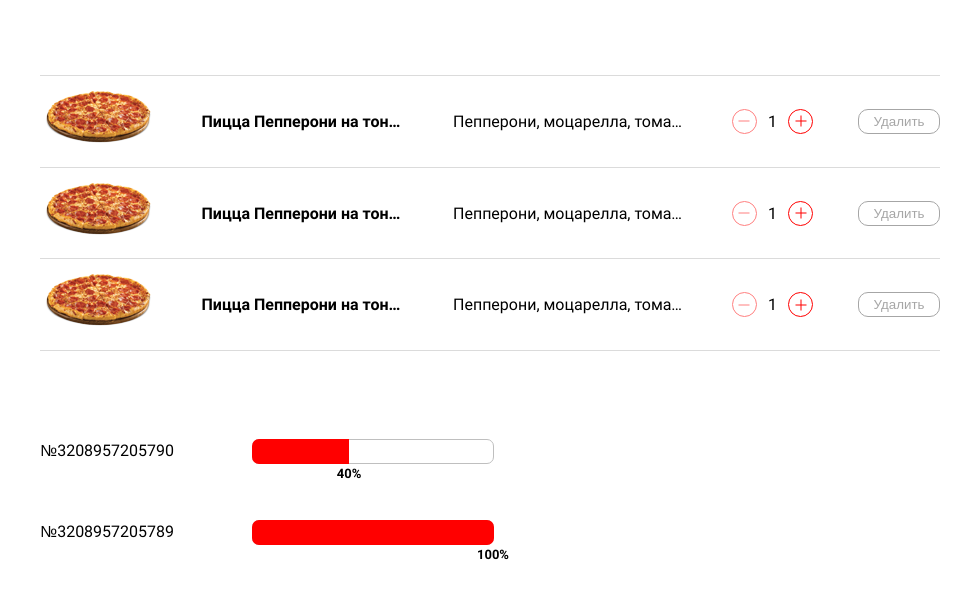
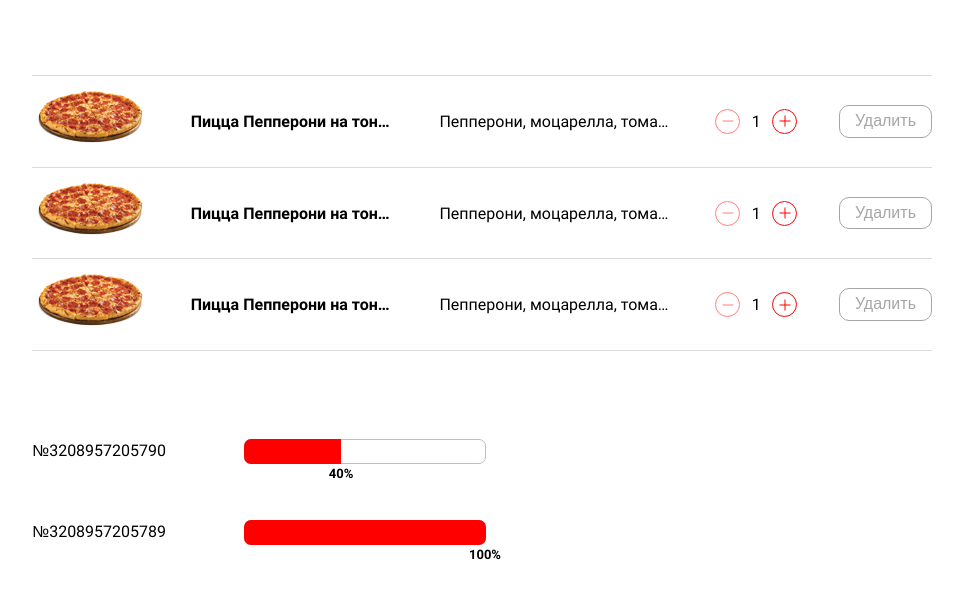
Before and after one commit to DivoDivnoe/test, a website built with webpack: page src/pug/index.pug in a window 1280 px wide. Shown: the whole page, without its empty margins (72-1043 px from the left). Built offline with nearby package versions, Linux system fonts and the light colour scheme; files whose address does not match are found by name.

Commit message:
some corrections

```diff
--- a/src/scss/blocks/cart.scss
+++ b/src/scss/blocks/cart.scss
@@ -121,12 +121,12 @@
 }
 
 .cart__remove-btn {
-  width: 82px;
-  height: 25px;
+  padding: 4px 15px;
+  line-height: 1.42;
   border-radius: 10px;
   background-color: transparent;
   border: 1px solid #a6a6a6;
   color: #a6a6a6;
+  transition: background-color 0.3s;
   cursor: pointer;
-  transition: background-color 0.3s;
 }
--- a/src/scss/style.scss
+++ b/src/scss/style.scss
@@ -1,3 +1,4 @@
+@import 'normalize';
 @import './common/fonts';
 @import './common/base';
 @import './blocks/cart';
```
Also changed, not shown: build/css/style.css, build/css/style.min.css.
